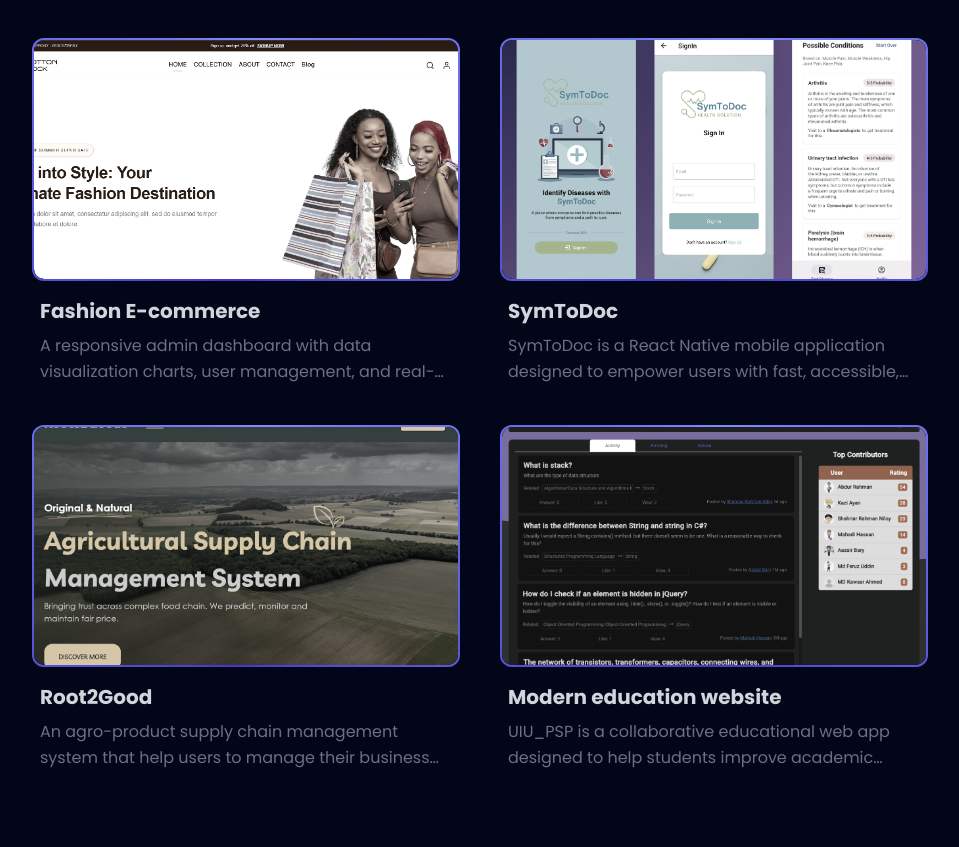
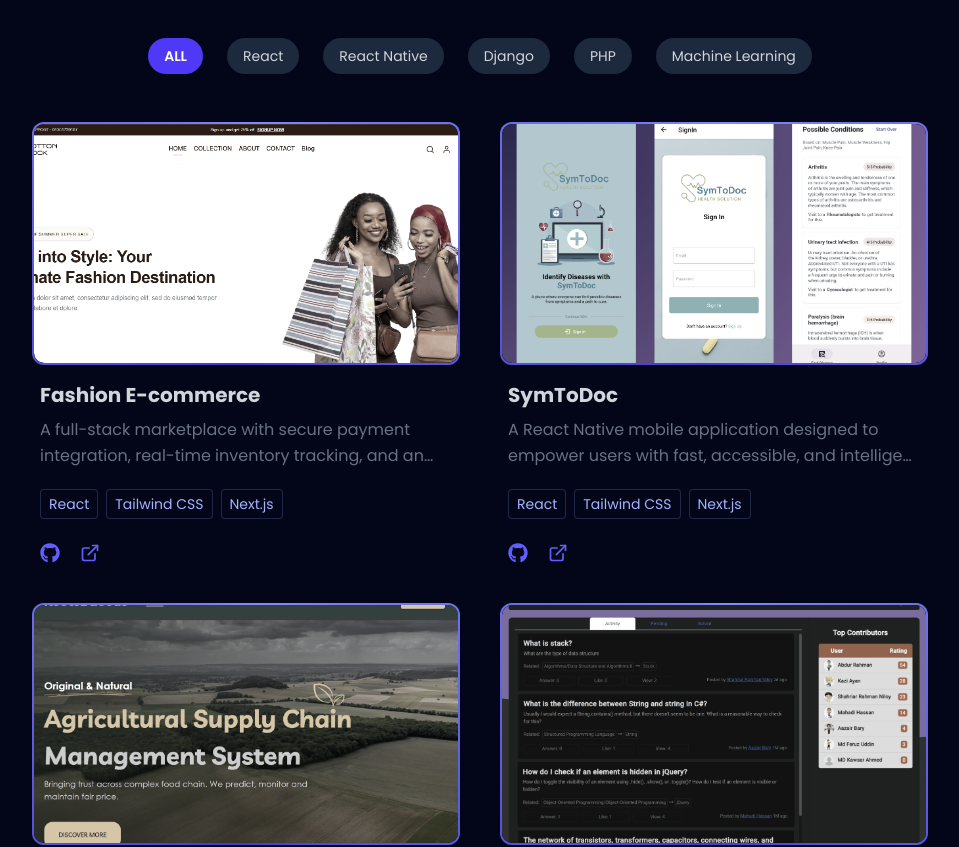
Before and after one commit to toushif468/portfolio, a Next.js app: page / in a window 1280 px wide. Shown: the part 2960-3807 px from the top of the page, without its empty margins (160-1119 px from the left). Built offline with nearby package versions, Linux system fonts and the light colour scheme.

Commit message:
feat: project update

```diff
--- a/src/components/projects/ProjectCard.tsx
+++ b/src/components/projects/ProjectCard.tsx
@@ -1,15 +1,25 @@
 import Image from "next/image"
+import { FaGithub } from "react-icons/fa"
+import { FiExternalLink } from "react-icons/fi"
 
 interface ProjectCardProps {
     image: string
     title: string
     description: string
+    tools: string[]
+    category: string[]
+    gitURL: string
+    demoLink?: string
 }
 
 export default function ProjectCard({
     image,
     title,
     description,
+    tools,
+    category,
+    gitURL,
+    demoLink
 }: ProjectCardProps) {
     return (
 
@@ -39,10 +49,25 @@
                 <p className="mt-4 mb-2 text-xl font-bold text-gray-300 group-hover:text-white transition-colors">
                     {title}
                 </p>
-                <p className="text-sm sm:text-base font-medium text-gray-500 group-hover:text-gray-300 transition-colors leading-relaxed line-clamp-2">
+                <p className="text-sm sm:text-base font-medium text-gray-500 group-hover:text-gray-300 transition-colors leading-relaxed line-clamp-2 mb-5">
                     {description}
                 </p>
+                <div className="flex flex-wrap gap-2 mb-6 ">
+                    <span className="px-2 py-1 bg-slate-950/50 text-indigo-300  border border-indigo-300/20 hover:border-indigo-300/40 text-sm rounded">React</span>
+                    <span className="px-2 py-1 bg-slate-950/50 text-indigo-300  border border-indigo-300/20 hover:border-indigo-300/40 text-sm rounded">Tailwind CSS</span>
+                    <span className="px-2 py-1 bg-slate-950/50 text-indigo-300  border border-indigo-300/20 hover:border-indigo-300/40 text-sm rounded">Next.js</span>
+
+                </div>
+                <div className="flex gap-5">
+                    <a href="#" className="text-sm font-medium text-indigo-500 hover:text-indigo-400 transition-colors">
+                        <FaGithub className="text-xl" />
+                    </a>
+                    <a href="#" className="text-sm font-medium text-indigo-500 hover:text-indigo-400 transition-colors">
+                        <FiExternalLink className="text-xl" />
+                    </a>
+                </div>
             </div>
+
         </div>
     )
 }
--- a/src/components/projects/ProjectSection.tsx
+++ b/src/components/projects/ProjectSection.tsx
@@ -1,23 +1,49 @@
+"use client";
+import { allProjects, categories } from "@/constants/project";
 import Header from "../general/Header";
 import ProjectCard from "./ProjectCard";
+import { useState } from "react";
+
 
 export default function ProjectSection() {
+    const [cat, setCat] = useState("ALL")
+    const filteredProjects = allProjects.filter((project) =>
+        cat === "ALL" ? true : project.category.includes(cat)
+    )
     return (
         <section id="projects" className="py-20">
             <Header title="Recent Projects" />
 
+            <div className=" flex gap-6 items-center justify-center flex-wrap mb-12">
+                {
 
-            <div className="w-[90%] md:w-[70%] mx-auto grid grid-cols-1 md:grid-cols-2 gap-10">
+                    categories.map((categories) => (
+                        <button onClick={() => setCat(categories)} key={categories} className={`px-4 py-2 rounded-full text-sm font-medium ${categories === cat ? 'bg-indigo-600 text-white font-semibold' : 'bg-slate-800 text-gray-300'}  transition-all`}>
+                            {categories}
+                        </button>
+                    ))
+                }
+            </div>
+            <div className="w-[90%] md:w-[70%] mx-auto grid md:grid-cols-2 gap-10">
 
-                <div data-aos="fade-right">
-                    <ProjectCard
-                        title="Fashion E-commerce"
-                        image="/Image/fashionEcomerce.png"
-                        description="A responsive admin dashboard with data visualization charts, user management, and real-time analytics. Built with React, Tailwind CSS and Recharts."
-                    />
-                </div>
+                {/* <div data-aos="fade-right"> */}
+                {
+                    filteredProjects.map((project) => (
+                        <ProjectCard
+                            title={project.title}
+                            image={project.image}
+                            description={project.description}
+                            tools={project.tools}
+                            category={project.category}
+                            gitURL={project.gitURL}
+                            demoLink={project.demoLink}
+                        />
+                    ))
+                }
 
-                <div className="fade-left">
+                {/* </div> */}
+
+                {/* <div className="fade-left">
                     <ProjectCard
                         title="SymToDoc"
                         image="/Image/SymToDoc.png"
@@ -38,7 +64,7 @@
                         image="/Image/UIU_PSP.png"
                         description="UIU_PSP is a collaborative educational web app designed to help students improve academic performance by engaging in peer-to-peer learning, question sharing, and interactive problem solving."
                     />
-                </div>
+                </div> */}
 
             </div>
         </section>
--- /dev/null
+++ b/src/constants/project.ts
@@ -0,0 +1,52 @@
+export interface Project {
+    id: number;
+    title: string;
+    image: string;
+    description: string;
+    tools: string[]
+    category: string[];
+    gitURL: string;
+    demoLink?: string;
+}
+
+export const allProjects: Project[] = [
+    {
+        id: 1,
+        title: "Fashion E-commerce",
+        image: "/Image/fashionEcomerce.png",
+        description: "A full-stack marketplace with secure payment integration, real-time inventory tracking, and an optimized checkout flow.",
+        tools: ["Next.js", "Tailwind CSS", "Stripe", "MongoDB"],
+        category: ["React"],
+        gitURL: "https://github.com/yourusername/fashion-ecommerce",
+        demoLink: "https://your-demo-link.com",
+    }, {
+        id: 2,
+        title: "SymToDoc",
+        image: "/Image/SymToDoc.png",
+        description: "A React Native mobile application designed to empower users with fast, accessible, and intelligent health insights.",
+        tools: ["React Native", "Node.js", "Express"],
+        category: ["React Native"],
+        gitURL: "https://github.com/yourusername/symtodoc",
+        demoLink: "https://your-demo-link.com",
+    } , {
+        id: 3,
+        title: "Roots2Goods",
+        image: "/Image/Roots2Goods.png",
+        description: "A React Native mobile application designed to empower users with fast, accessible, and intelligent health insights.",
+        tools: ["React ", "Node.js", "Express"],
+        category: ["React ", "Django"],
+        gitURL: "https://github.com/yourusername/root2good",
+        demoLink: "https://your-demo-link.com",
+    } ,{
+        id: 4,
+        title: "UIU_PSP",
+        image: "/Image/UIU_PSP.png",
+        description: "UIU_PSP is a collaborative educational web app designed to help students improve academic performance by engaging in peer-to-peer learning, question sharing, and interactive problem solving.",
+        tools: ["React ", "Node.js", "Express"],
+        category: ["PHP ", "Django"],
+        gitURL: "https://github.com/yourusername/root2good",
+        demoLink: "https://your-demo-link.com",
+    }
+]
+
+export const categories = [ "ALL", "React", "React Native", "Django", "PHP", "Machine Learning" ];
```
